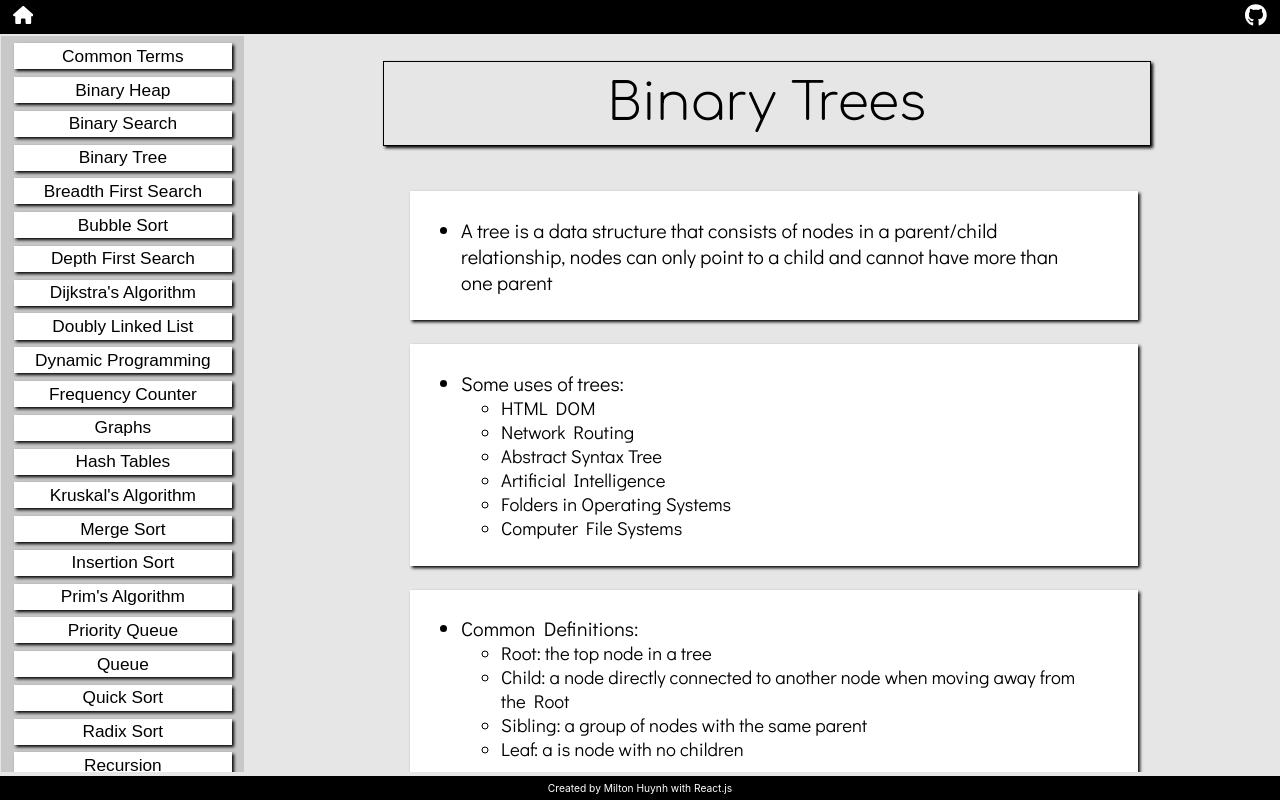
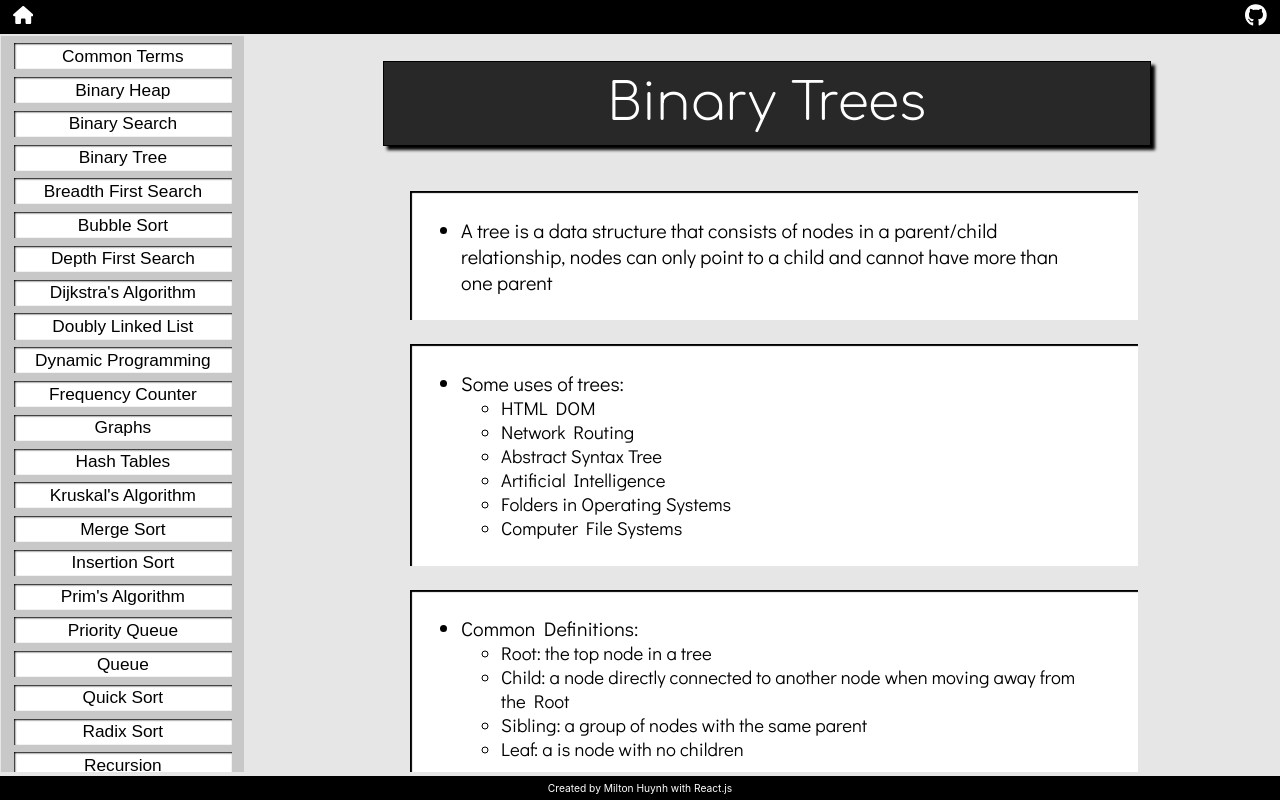
Before and after one commit to miltonhuynh/DSA-guide, a React (Create React App) app in the folder app/: page /DSA-guide/BinaryTree in a window 1280 px wide. Built offline with nearby package versions, Linux system fonts and the light colour scheme; a web font is replaced by a local one.

Commit message:
Changed colors of site

```diff
--- a/app/src/App.css
+++ b/app/src/App.css
@@ -91,33 +91,35 @@ body,html {
 }
 
 .Concept_Links {
-  box-shadow: 2px 2px 3px black;
   margin: 0.6vw 1vw 0.6vw 1vw;
   padding: 0.2vw;
   cursor: pointer;
-  transition: 0.35s;
   text-align: center;
   background-color: white;
   color: black;
   font-size: 1.35vw;
   font-family: 'Mandali', sans-serif;
+  box-shadow: inset 1px 1px 2px black, 0 0 0px black;
+  transition: box-shadow 0.4s, transform 0.4s, background-color 0.4s, color 0.4s;
 }
 
 .Concept_Links:hover {
-  background: white;
+  transform: translateY(-5px);
+  box-shadow: inset 0 0 0px black, 5px 5px 3px black;
+  background-color: rgb(80,80,80);
   color: white;
-  background-color: rgb(130,130,130);
 }
 
 .Concept_title {
   text-align: center;
   margin: 2vw 10vw 2vw 10vw;
-  background-color: rgb(230,230,230);
+  background-color: rgb(40,40,40);
   border: 0.3px solid black;
+  color: white;
   padding: 1vw;
   font-size: 4vw;
   font-family: 'Comfortaa', cursive;
-  box-shadow: 2px 2px 3px black;
+  box-shadow: 4px 4px 3px black;
 }
 
 .Concept_page {
@@ -135,9 +137,11 @@ body,html {
   color: black;
   font-family: 'Didact Gothic', sans-serif;
   background-color: white;
-  box-shadow: 2px 2px 3px black;
+  box-shadow: inset 2px 2px 1px black;
+  transition: box-shadow 0.3s, transform 0.3s;
   padding: 2vw 4vw 2vw 4vw;
 }
+
 
 .Code {
   font-size: 1vw;
```
